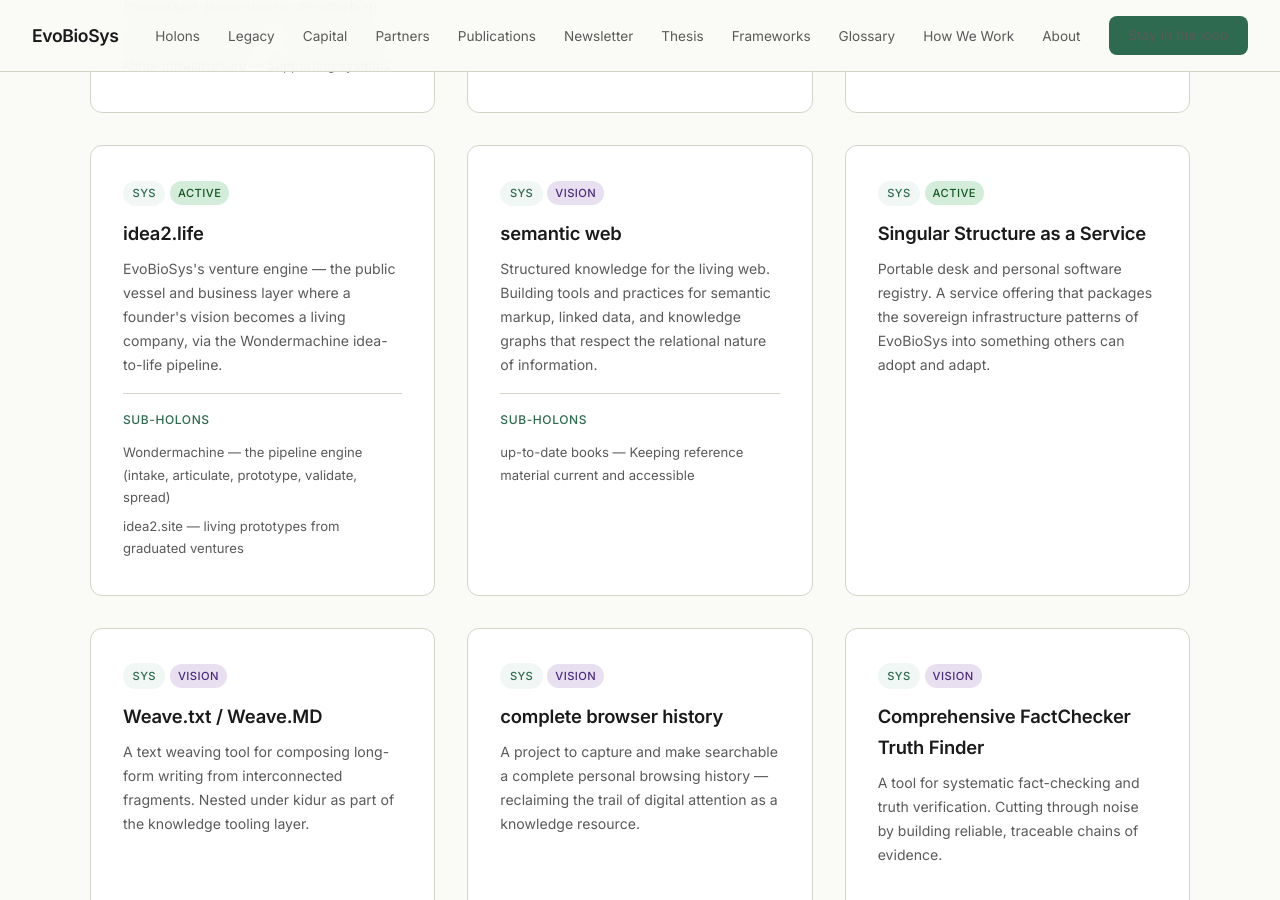
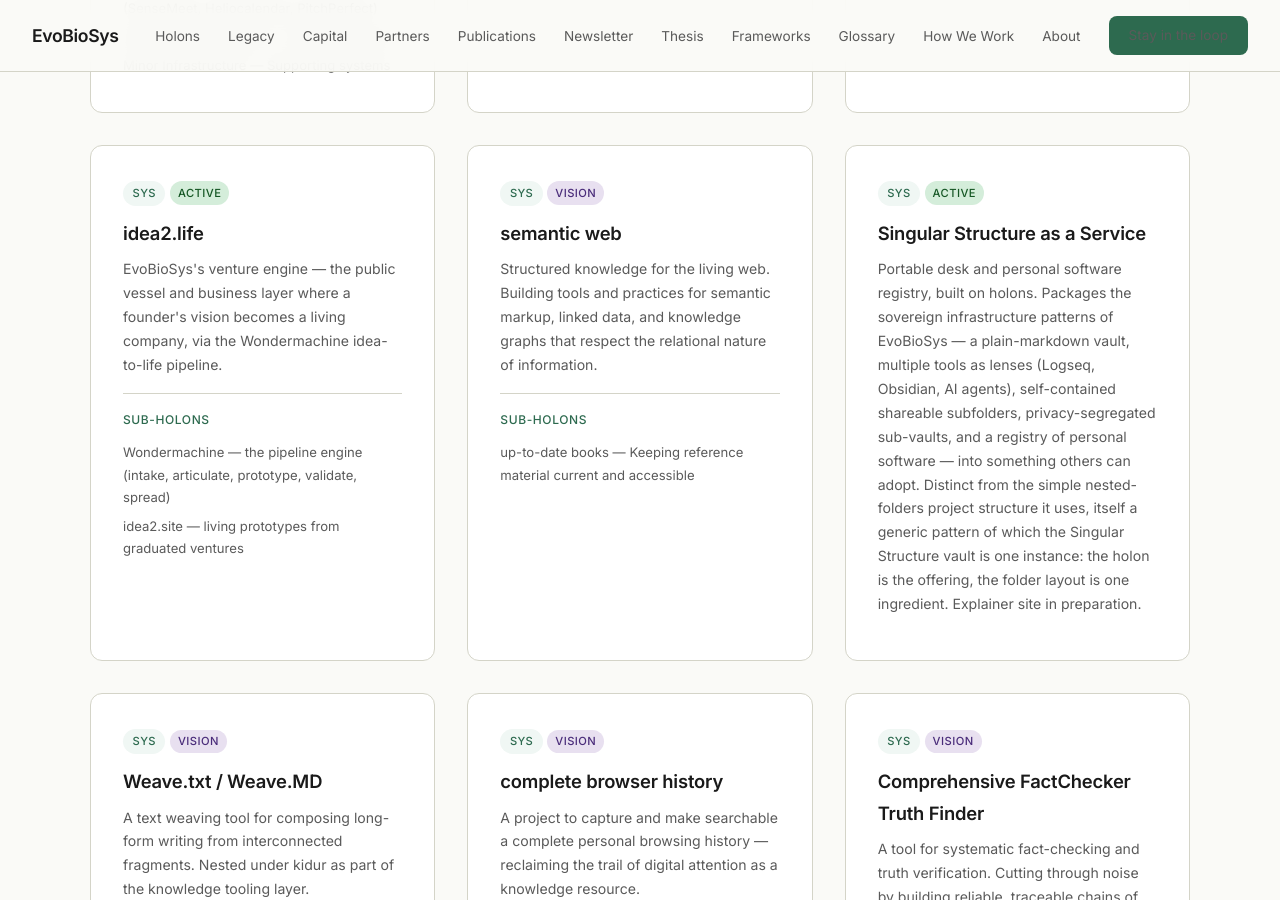
Before and after one commit to Evobiosys/evobiosys.org, a Jekyll site: the page built from holons/index.html, in a window 1280 px wide and 900 px high, scrolled down 5034 px. Built offline with Jekyll 4.4.1, drawn with Linux system fonts in a browser that asks for light colours.

Commit message:
holons: sharpen Singular Structure framing
Update copy on the Singular Structure as a Service holon card, its
_data/holons.yml and _data/partners.yml entries, and the newsletter
roster mirror to reflect the sharpened 2026-07-25 framing: SS is a
holon-based portable desk + personal software registry (plain-markdown
vault, multiple tools as lenses, shareable subfolders, privacy-segregated
sub-vaults, personal-software registry), distinct from the generic
nested-folders project structure it uses as one ingredient. No link
added for the standalone explainer site — it is not deployed yet.

```diff
--- a/_data/holons.yml
+++ b/_data/holons.yml
@@ -122,7 +122,7 @@
 
     - name: Singular Structure as a Service
       status: active
-      description: Portable desk & personal software registry
+      description: Portable desk & personal software registry, built on holons
 
     - name: Comprehensive FactChecker
       status: vision
--- a/_data/partners.yml
+++ b/_data/partners.yml
@@ -14,8 +14,10 @@
     badge: Technology
     description: >-
       Partner via holons.io on Singular Structure as a Service — the portable
-      desk and personal software registry project. Roberto brings technical
-      depth to the vision of a sovereign, reproducible computing environment.
+      desk and personal software registry, built on holons, that packages
+      EvoBioSys's sovereign infrastructure patterns for others to adopt.
+      Roberto brings technical depth to the vision of a sovereign,
+      reproducible computing environment.
     holons:
       - Singular Structure as a Service
       - holons.io
--- a/holons/index.html
+++ b/holons/index.html
@@ -783,9 +783,14 @@
         <span class="status status-active">Active</span>
         <h3>Singular Structure as a Service</h3>
         <p>
-          Portable desk and personal software registry. A service offering that packages
-          the sovereign infrastructure patterns of EvoBioSys into something others can
-          adopt and adapt.
+          Portable desk and personal software registry, built on holons. Packages the
+          sovereign infrastructure patterns of EvoBioSys &mdash; a plain-markdown vault,
+          multiple tools as lenses (Logseq, Obsidian, AI agents), self-contained
+          shareable subfolders, privacy-segregated sub-vaults, and a registry of
+          personal software &mdash; into something others can adopt. Distinct from the
+          simple nested-folders project structure it uses, itself a generic pattern of
+          which the Singular Structure vault is one instance: the holon is the offering,
+          the folder layout is one ingredient. Explainer site in preparation.
         </p>
       </div>
 
--- a/newsletter/index.html
+++ b/newsletter/index.html
@@ -284,7 +284,10 @@
           <span class="holon-card-badge">Sys</span>
           <span class="status status-active">Active</span>
           <h3>Singular Structure as a Service</h3>
-          <p>Portable desk &amp; personal software registry.</p>
+          <p>
+            Portable desk &amp; personal software registry, built on holons &mdash;
+            distinct from a plain nested-folders structure.
+          </p>
         </div>
         <div class="holon-card">
           <span class="holon-card-badge">Sys</span>
```
